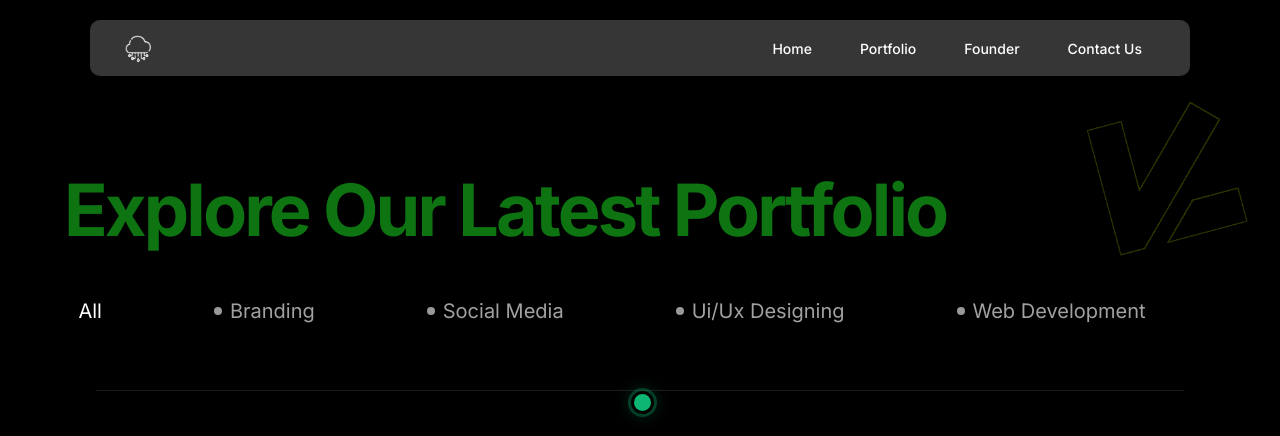
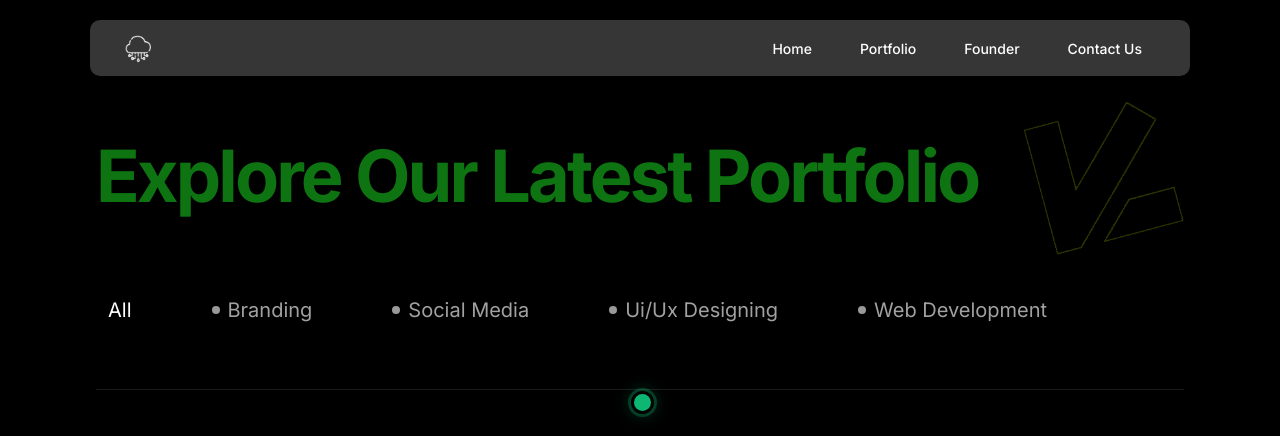
Before and after one commit to SafiullahZafar/TestingBroshtech.com, a React (Vite) app: page /portfolio in a window 1280 px wide. Shown: the top 436 px of the page. Built offline with nearby package versions, Linux system fonts and the light colour scheme; grey boxes are pictures that could not be loaded.

Commit message:
Going to modifed the text

```diff
--- a/src/pages/Home-page/Home.tsx
+++ b/src/pages/Home-page/Home.tsx
@@ -62,7 +62,7 @@ onMouseLeave={handleMouseLeave}
           </h1>
 
           {/* STARS */}
-          <div className="flex justify-start z-30 lg:right-1 lg:relative lg:justify-start mt-1 lg:-space-x-7 -space-x-2 stars1 ">
+          <div className="flex justify-start z-30 lg:right-1 lg:relative lg:justify-start mt-1 lg:-space-x-6 -space-x-2 stars1 ">
             {[...Array(5)].map((_, i) => (
               <img
                 key={i}
--- a/src/pages/Portgfolio/TopPortfolio.tsx
+++ b/src/pages/Portgfolio/TopPortfolio.tsx
@@ -19,25 +19,25 @@ const TopPortfolio: React.FC<TopPortfolioProps> = ({
 
   return (
     <section className="w-full bg-black text-white pt-24 pb-12 px-4 md:px-12 lg:px-24 overflow-hidden">
-      <div className="max-w-full mx-auto relative">
+      <div className="max-w-7xl mx-auto relative">
 
         {/* MAIN HEADING */}
-        <div className="flex flex-col md:flex-row justify-between items-start relative mb-10">
-          <h2 className="text-[42px] sm:text-[50px] md:text-[60px] md:relative md:top-20 lg:text-[72px] md:right-8 w-full md:w-[90%] font-bold leading-[0.95] tracking-[-0.04em] text-[#0d7411] z-10">
+        <div className="flex flex-col md:flex-row justify-between items-center gap-6 md:gap-8 mb-10">
+          <h2 className="text-[42px] sm:text-[50px] md:text-[60px] lg:text-[72px] font-bold leading-[1] tracking-[-0.04em] text-[#0d7411] z-10 w-full md:w-auto lg:whitespace-nowrap">
             Explore Our Latest Portfolio
           </h2>
 
-          <div className="absolute right-0 top-[-20px] md:left-16 md:relative md:top-0">
+          <div className="flex-shrink-0">
             <img
               src="/arrowsolution.png"
               alt="arrow solution"
-              className="w-[120px] sm:w-[140px] md:w-[200px] lg:w-[170px] object-contain opacity-20"
+              className="w-[100px] sm:w-[120px] md:w-[140px] lg:w-[160px] object-contain opacity-20"
             />
           </div>
         </div>
 
         {/* CATEGORY FILTER NAVIGATION */}
-        <nav className="flex justify-center flex-wrap md:relative md:right-7 gap-x-4 gap-y-3 sm:gap-x-6 md:gap-x-10 lg:gap-x-28">
+        <nav className="flex justify-start flex-wrap gap-x-4 gap-y-3 sm:gap-x-6 md:gap-x-8 lg:gap-x-20 ml-0 sm:ml-1 md:ml-2 lg:ml-3">
           {categories.map((cat) => (
             <button
               key={cat}
@@ -56,7 +56,7 @@ const TopPortfolio: React.FC<TopPortfolioProps> = ({
               )}
 
               <span
-                className={`text-[13px] sm:text-[16px] md:text-[20px] transition-all duration-300 ${
+                className={`text-[13px] sm:text-[16px] md:text-[18px] lg:text-[20px] transition-all duration-300 ${
                   activeCategory === cat
                     ? "text-white"
                     : "text-neutral-400 group-hover:text-white"
@@ -69,7 +69,7 @@ const TopPortfolio: React.FC<TopPortfolioProps> = ({
         </nav>
 
         {/* BOTTOM DIVIDER LINE */}
-        <div className="w-full h-[1px] bg-white/10 mt-8 md:mt-16" />
+        <div className="w-full h-[1px] bg-white/10 mt-8 md:mt-12 lg:mt-16" />
 
       </div>
     </section>
```
